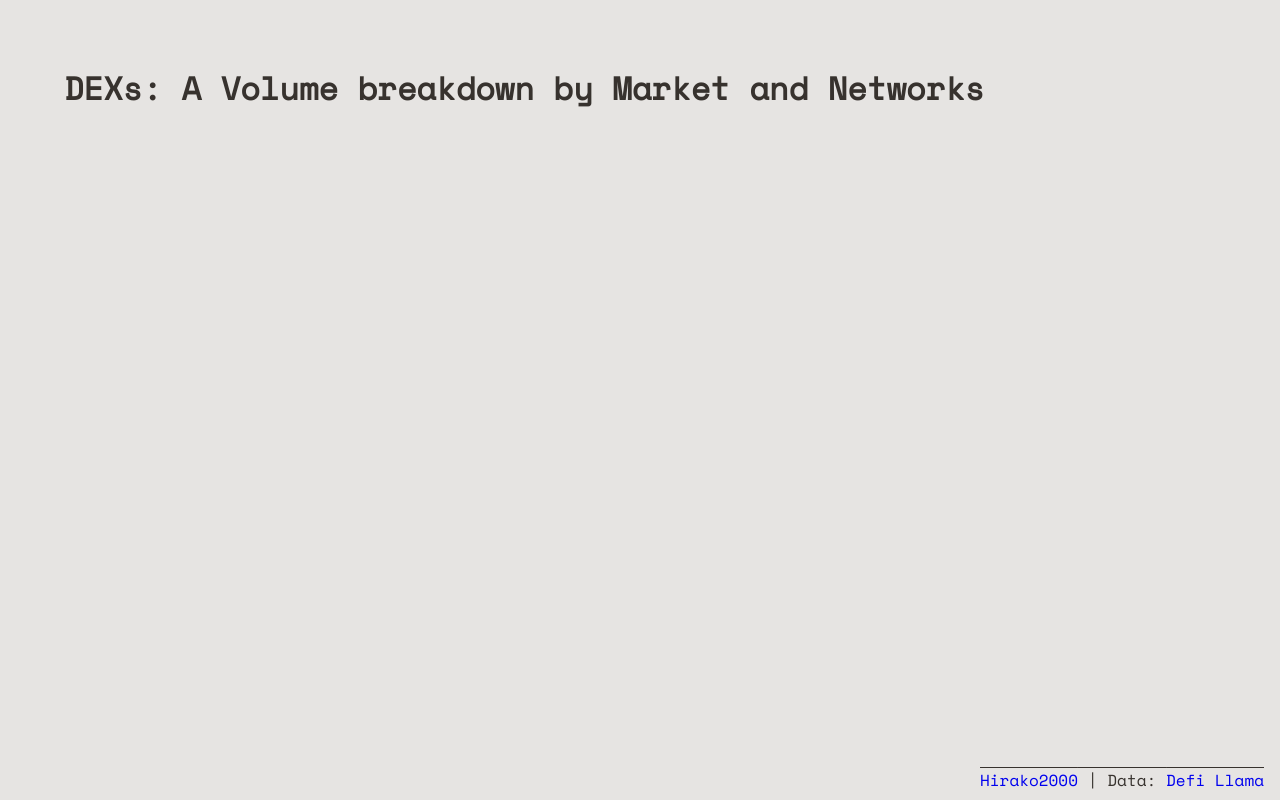
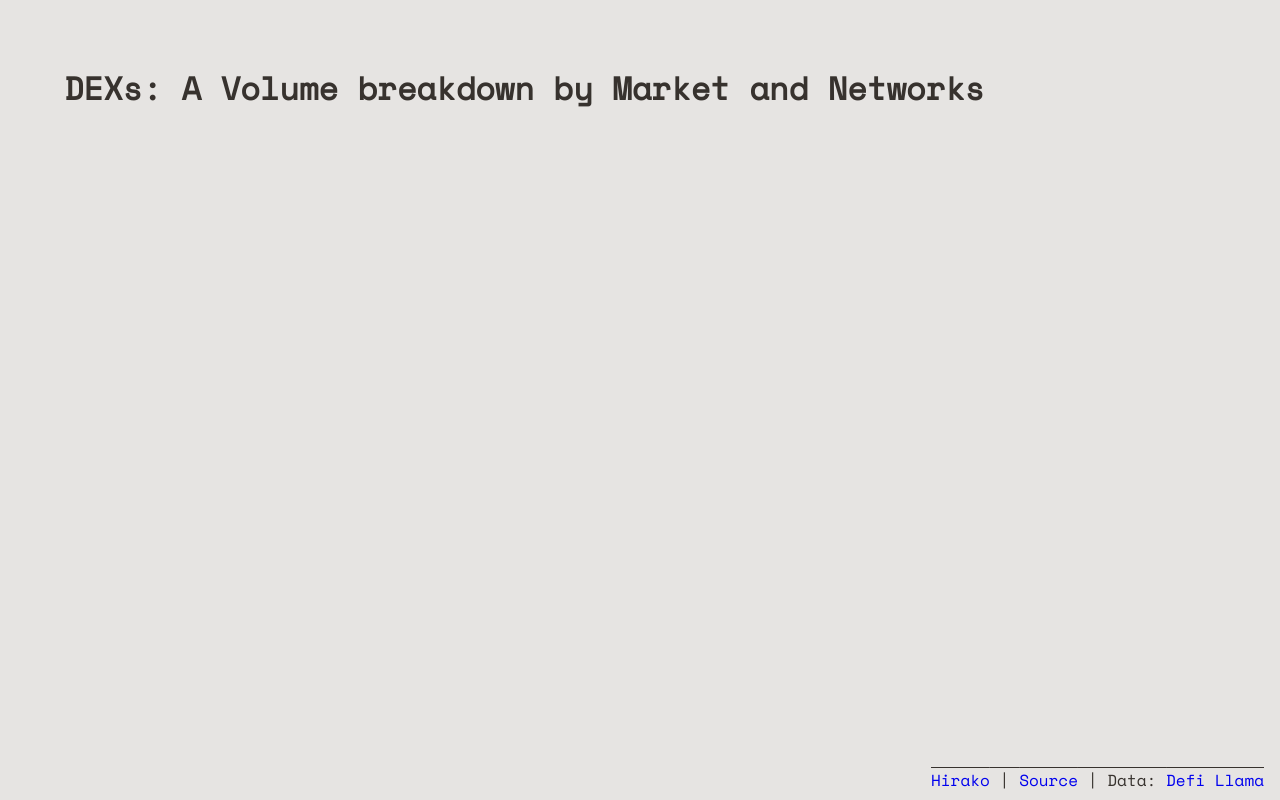
Before and after one commit to hirako2000/dexes-volume, a plain HTML site: page index.html in a window 1280 px wide. Drawn offline with nearby package versions, Linux system fonts and the light colour scheme.

Commit message:
adds source link update href

```diff
--- a/index.html
+++ b/index.html
@@ -122,6 +122,6 @@
   <h1> DEXs: A Volume breakdown by Market and Networks</h1>
 
   <footer>
-    <a href="https://mtassoumt.uk">Hirako2000</a> | Data: <a href="https://defillama.com/">Defi Llama</a>
+    <a href="https://github.com/hirako2000">Hirako</a> | <a href="https://github.com/hirako2000/dexes-volume">Source</a> | Data: <a href="https://defillama.com/">Defi Llama</a>
   </footer>
 </body>
```
